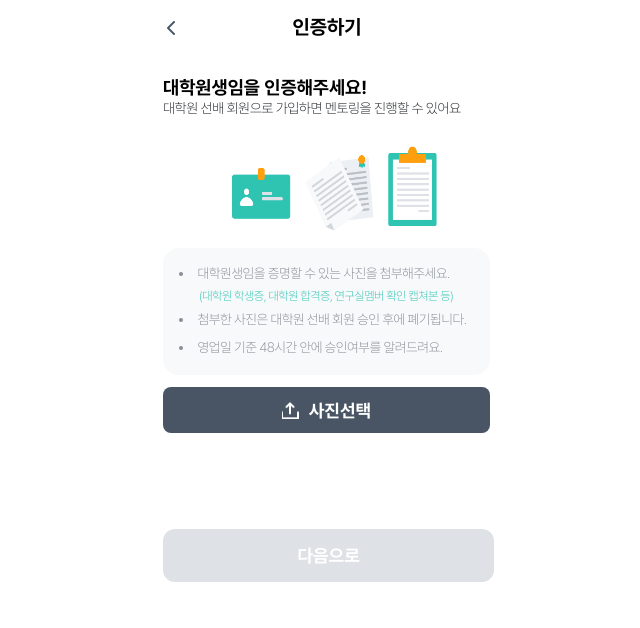
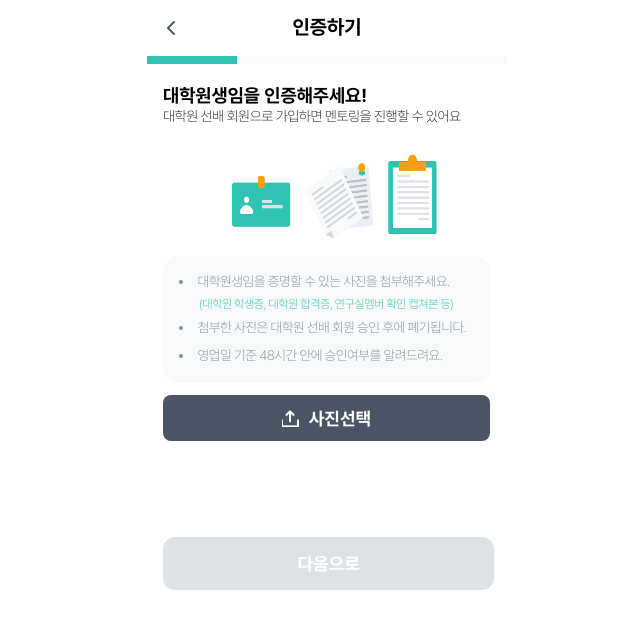
Before and after one commit to WE-ARE-RACCOONS/postgraduate-front, a Next.js app: page /signup/select/common-info/auth in a window 1280 px wide. Shown: the top 628 px of the page, without its empty margins (313-953 px from the left). Built offline with nearby package versions, Linux system fonts and the light colour scheme.

Commit message:
RAC-333 fix: auth 페이지 ProgressBar 노출 조건 수정

```diff
--- a/src/app/signup/select/common-info/auth/page.tsx
+++ b/src/app/signup/select/common-info/auth/page.tsx
@@ -122,7 +122,7 @@ function AuthPage() {
     <div>
       <div>
         <BackHeader headerText="인증하기" />
-        {userType && userType == 'senior' && (
+        {userType && userType == 'senior' ? '' : (
           <ProgressBar totalNum={4} activeNum={0} />
         )}
       </div>
```
